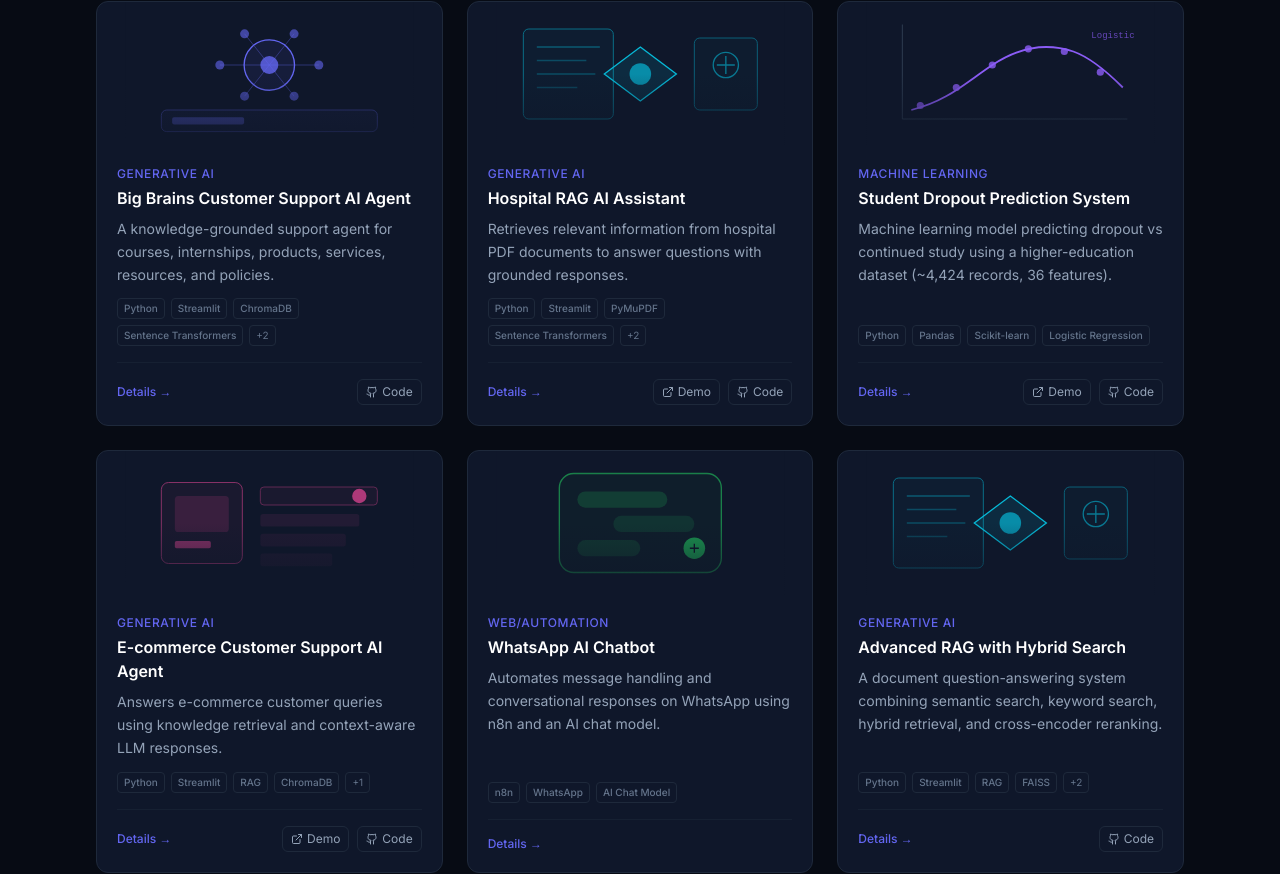
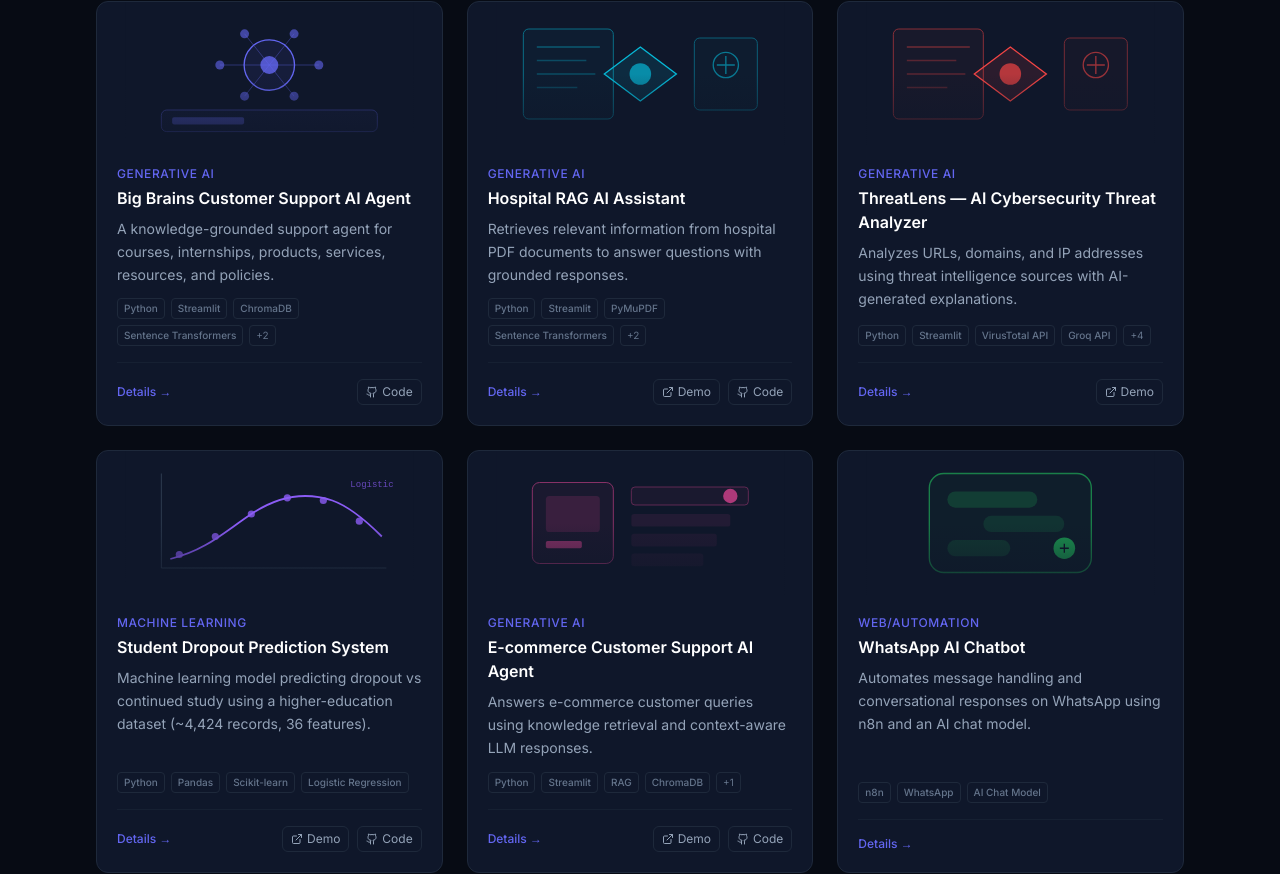
Before and after one commit to muhammdumardev-hash/muhammad-umar-portfolio, a React (Vite) app: page / in a window 1280 px wide. Shown: the part 2624-3498 px from the top of the page. Built offline with nearby package versions, Linux system fonts and the light colour scheme.

Commit message:
Add ThreatLens cybersecurity project to portfolio

```diff
--- a/src/data/config.ts
+++ b/src/data/config.ts
@@ -91,6 +91,29 @@ export const projects: Project[] = [
     demoUrl: 'https://hospital-rag-assistant-arg7co7qdhslq9d98qrajg.streamlit.app/',
     codeUrl: 'https://github.com/muhammdumardev-hash/HOSPITAL-RAG-ASSISTANT',
     accent: '#06b6d4',
+    visual: 'hospital',
+  },
+  {
+    id: 'threatlens',
+    title: 'ThreatLens — AI Cybersecurity Threat Analyzer',
+    shortDescription:
+      'Analyzes URLs, domains, and IP addresses using threat intelligence sources with AI-generated explanations.',
+    problem:
+      'Checking whether a URL, domain, or IP address may be malicious often requires using several separate security tools and interpreting their results manually.',
+    solution:
+      'Built a Python and Streamlit application that combines VirusTotal threat-detection results, WHOIS/RDAP information, and Groq AI explanations in one interface.',
+    features: [
+      'Scan URLs, domains, and IP addresses',
+      'VirusTotal threat intelligence lookup',
+      'WHOIS/RDAP domain and IP information',
+      'AI-generated explanations of scan results',
+      'Interactive Streamlit interface',
+    ],
+    tech: ['Python', 'Streamlit', 'VirusTotal API', 'Groq API', 'WHOIS/RDAP', 'Requests', 'python-whois', 'ipwhois'],
+    category: 'Generative AI',
+    demoUrl: 'https://threat-lens-application.streamlit.app/',
+    codeUrl: '',
+    accent: '#ef4444',
     visual: 'hospital',
   },
   {
```
